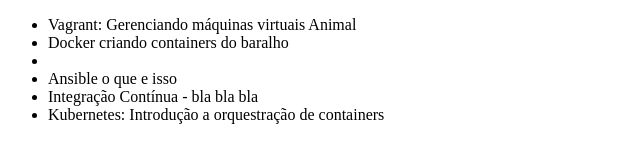
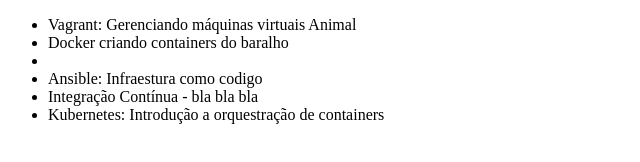
Before and after one commit to marcosaugustomodesto/alura-git, a plain HTML site: page index.html in a window 1280 px wide. Shown: the whole page, without its empty margins (0-640 px from the left). Drawn offline with Linux system fonts and the light colour scheme.

Commit message:
adicionando nome curso ansible

```diff
--- a/index.html
+++ b/index.html
@@ -8,7 +8,7 @@
     <ul>
         <li>Vagrant: Gerenciando máquinas virtuais Animal</li>
         <li>Docker criando containers do baralho<li>
-        <li>Ansible o que e isso</li>
+        <li>Ansible: Infraestura como codigo</li>
         <li>Integração Contínua - bla bla bla</li>
         <li>Kubernetes: Introdução a orquestração de containers</li>
     </ul>
```
